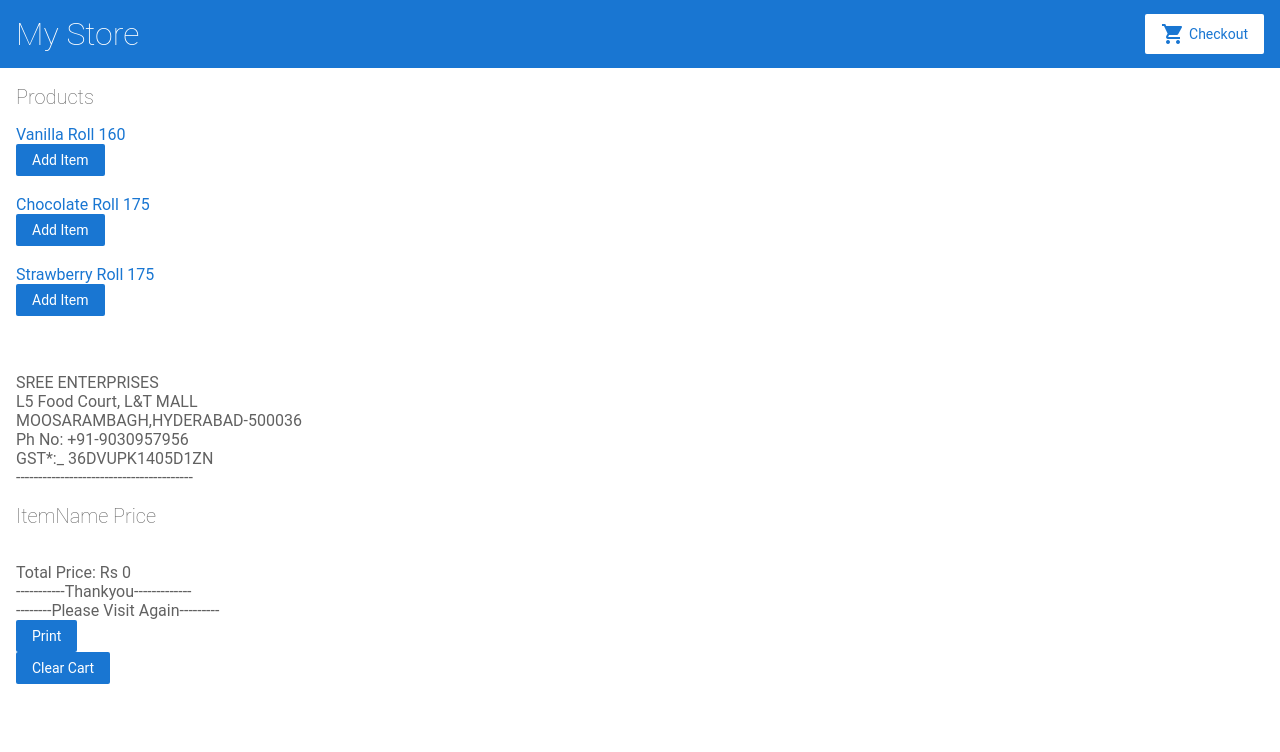
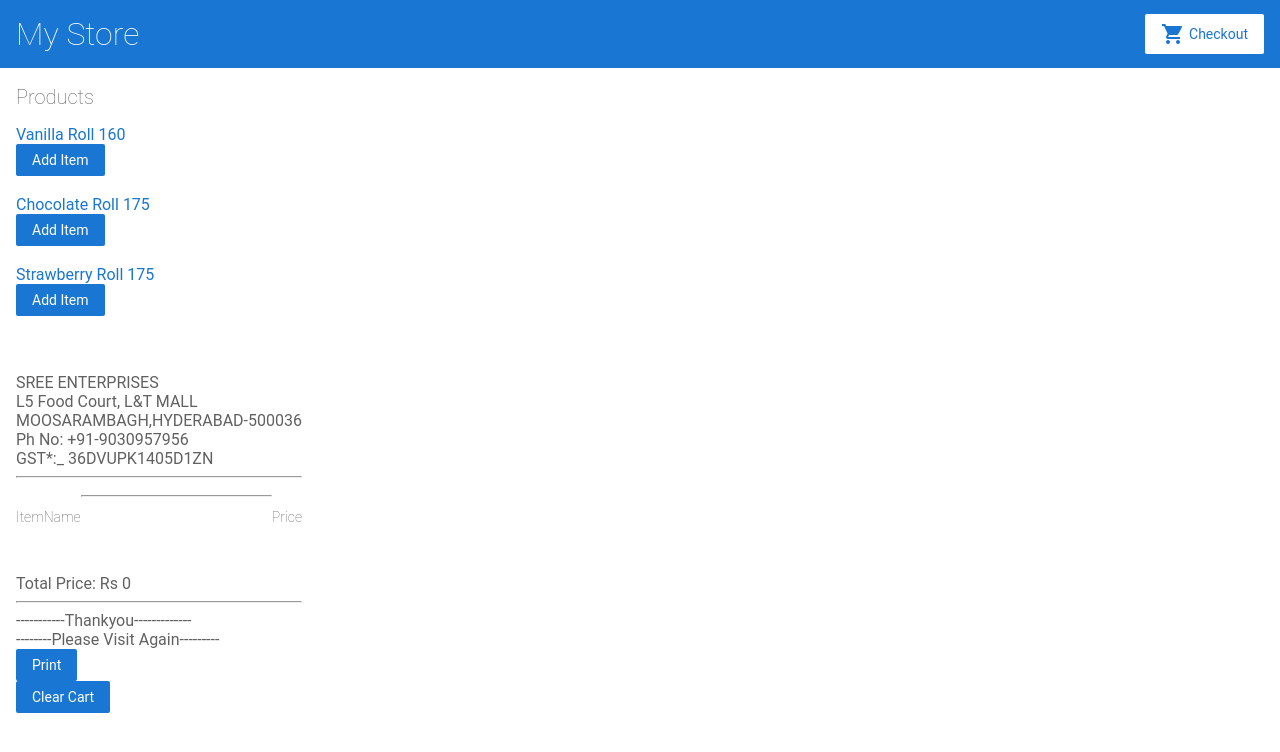
Before and after one commit to vinay0018/angular-dmnadg-4gnaxb, an Angular app: page / in a window 1280 px wide. Shown: the top 752 px of the page. Built offline with nearby package versions, Linux system fonts and the light colour scheme.

Commit message:
2 files modified

```diff
--- a/src/app/product-list/product-list.component.css
+++ b/src/app/product-list/product-list.component.css
@@ -5,3 +5,13 @@ Copyright Google LLC. All Rights Reserved.
 Use of this source code is governed by an MIT-style license that
 can be found in the LICENSE file at http://angular.io/license
 */
+div.a {
+   text-align-last: right;
+}
+
+.alignleft {
+	float: left;
+}
+.alignright {
+	float: right;
+}
--- a/src/app/product-list/product-list.component.html
+++ b/src/app/product-list/product-list.component.html
@@ -37,19 +37,26 @@
       MOOSARAMBAGH,HYDERABAD-500036<br>
       Ph No: +91-9030957956<br>
       GST*:_ 36DVUPK1405D1ZN<br>
-      ----------------------------------------<br>
+      <hr>
     </div>
-  <h2>ItemName     Price</h2>
-
-  <div *ngFor="let cartItem of cart" >
-    <br>
-    <div>
-      {{cartItem.name}} : Rs {{cartItem.price}}
+    <h2>
+      <p class="alignleft"> ItemName</p>
+      <p class="alignright">Price</p>
+      <hr>
+      <div style="clear: both;"></div>
+      </h2>
+    <div *ngFor="let cartItem of cart" >
+     <br>
+      <div>
+      <p class="alignleft"> {{cartItem.name}}</p>
+      <p class="alignright">Rs {{cartItem.price}}</p>
+      <div style="clear: both;"></div>
     </div>
   </div>
  <br>
 
 <div> Total Price: Rs {{totalPrice}} </div>
+<hr>
 -----------Thankyou-------------<br>
 --------Please Visit Again---------
 </div>
```
